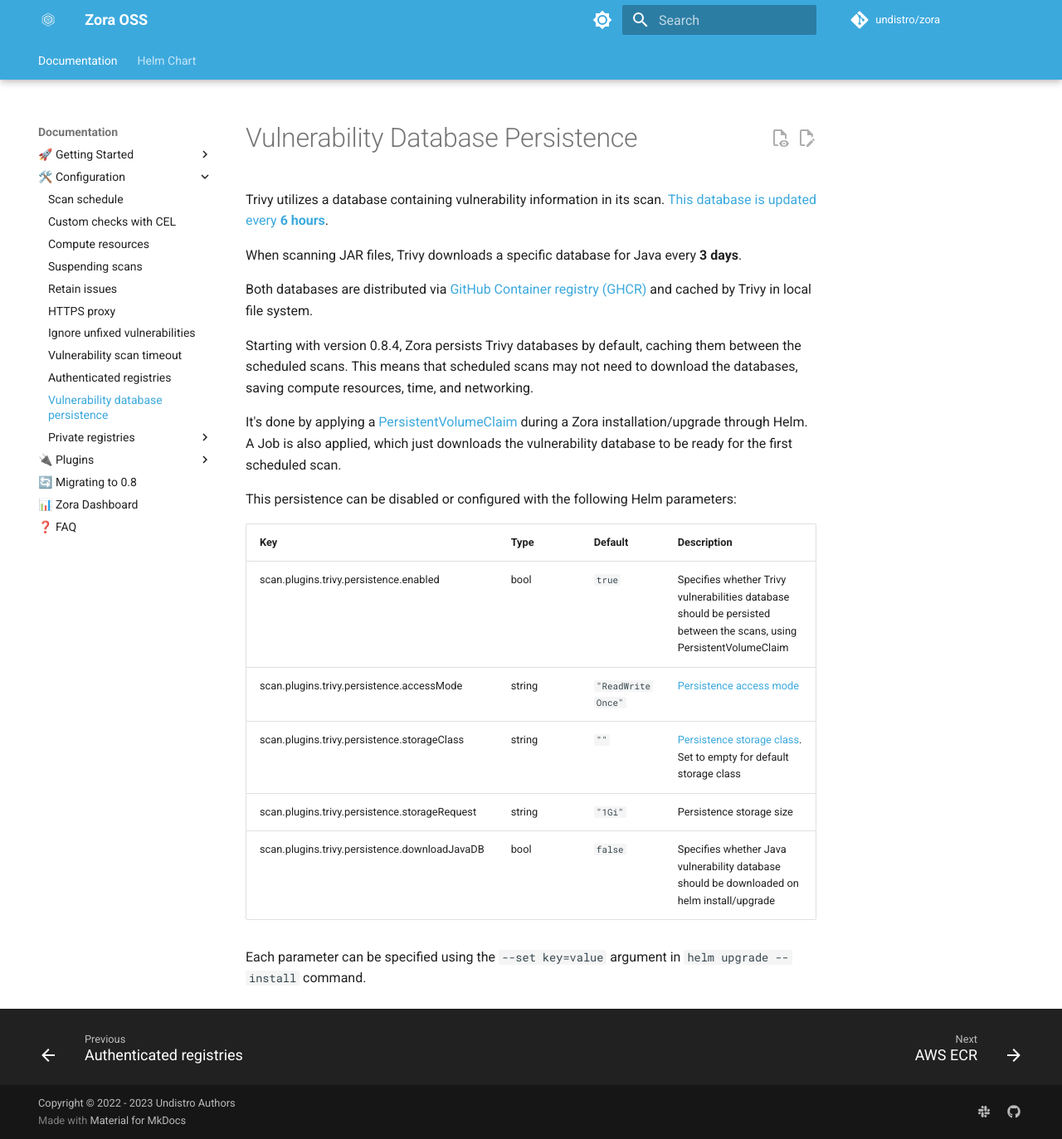
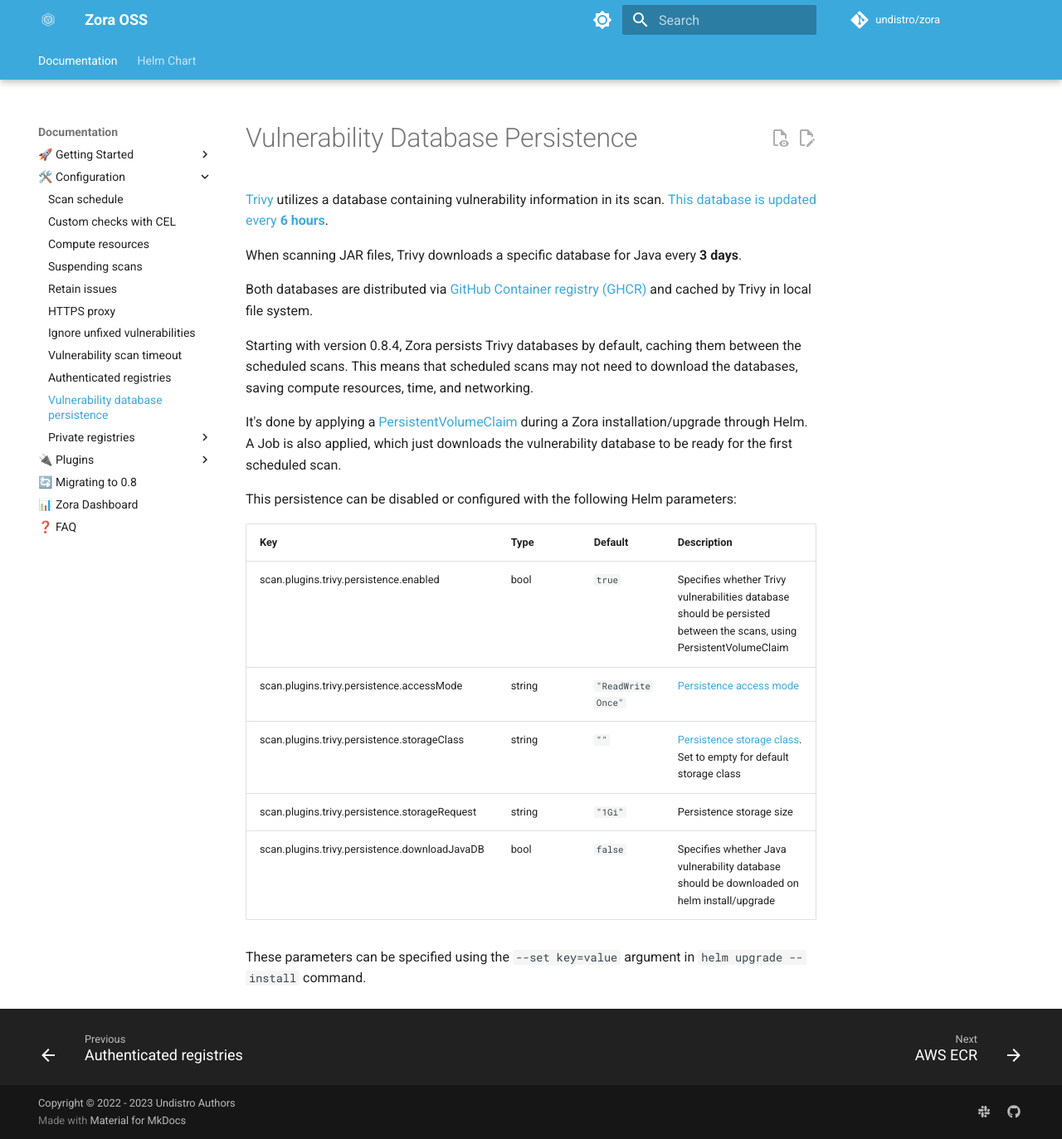
Before and after one commit to undistro/zora, an MkDocs documentation site: the page built from docs/configuration/vulnerability-database-persistence.md, in a window 1280 px wide and 1373 px high. Shown: the whole window at 83% size. Built offline with MkDocs 1.6.1 and Material for MkDocs 9.7.7, drawn with Linux system fonts in a browser that asks for light colours; comment, search, counter and statistics services are not loaded; the version menu is left out.

```diff
--- a/docs/configuration/vulnerability-database-persistence.md
+++ b/docs/configuration/vulnerability-database-persistence.md
@@ -1,6 +1,6 @@
 # Vulnerability Database Persistence
 
-Trivy utilizes a database containing vulnerability information in its scan.
+[Trivy](../plugins/trivy.md) utilizes a database containing vulnerability information in its scan.
 [This database is updated every **6 hours**](https://aquasecurity.github.io/trivy/v0.50/docs/scanner/vulnerability/#database).
 
 When scanning JAR files, Trivy downloads a specific database for Java every **3 days**.
@@ -25,4 +25,4 @@ This persistence can be disabled or configured with the following Helm parameter
 | scan.plugins.trivy.persistence.storageRequest | string | `"1Gi"`           | Persistence storage size                                                                                                          |
 | scan.plugins.trivy.persistence.downloadJavaDB | bool   | `false`           | Specifies whether Java vulnerability database should be downloaded on helm install/upgrade                                        |
 
-Each parameter can be specified using the `--set key=value` argument in `helm upgrade --install` command.
+These parameters can be specified using the `--set key=value` argument in `helm upgrade --install` command.
```
